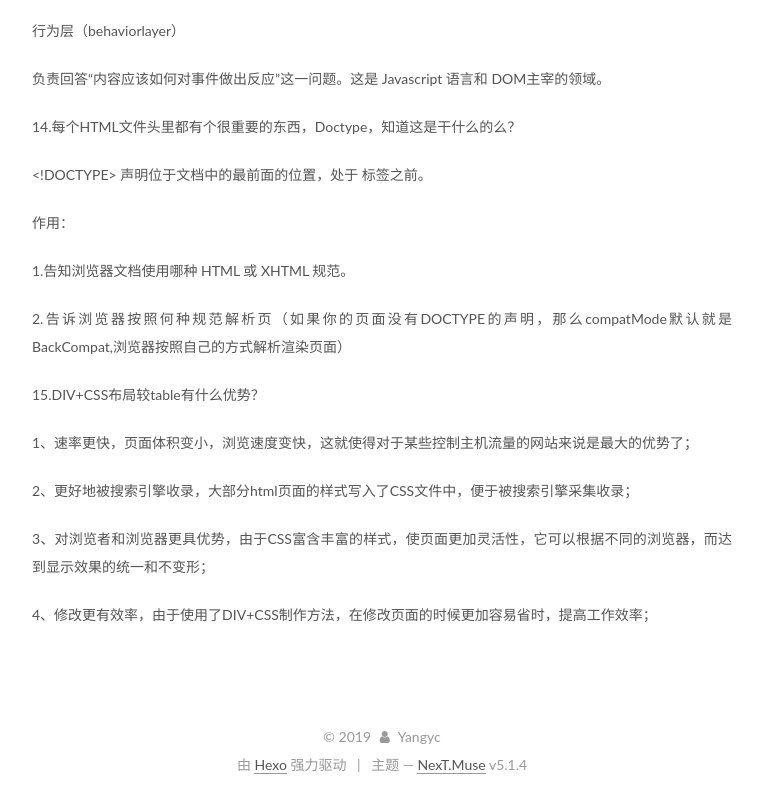
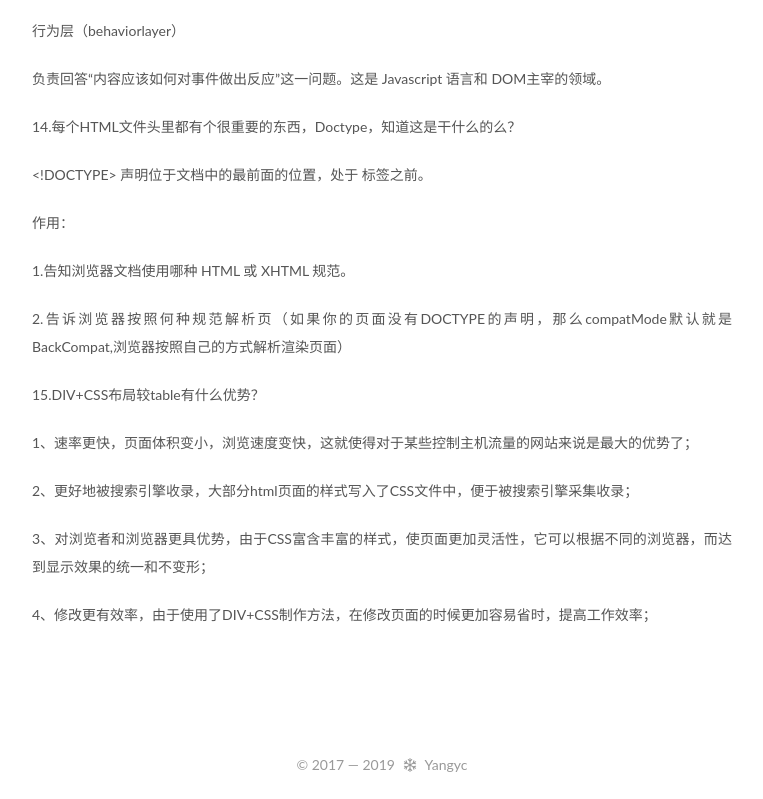
Before and after one commit to OvOyang/OvOyang.github.io, a plain HTML site: page 2017/11/30/前端面试题/index.html in a window 1280 px wide. Shown: the part 4076-4875 px from the top of the page, without its empty margins (98-861 px from the left). Drawn offline with Linux system fonts and the light colour scheme.

Commit message:
Site updated: 2019-02-23 19:26:31

```diff
--- a/2017/11/30/前端面试题/index.html
+++ b/2017/11/30/前端面试题/index.html
@@ -555,9 +555,9 @@
 
     <footer id="footer" class="footer">
       <div class="footer-inner">
-        <div class="copyright">&copy; <span itemprop="copyrightYear">2019</span>
+        <div class="copyright">&copy; 2017 &mdash; <span itemprop="copyrightYear">2019</span>
   <span class="with-love">
-    <i class="fa fa-user"></i>
+    <i class="fa fa-snowflake-o"></i>
   </span>
   <span class="author" itemprop="copyrightHolder">Yangyc</span>
 
@@ -565,15 +565,9 @@
 </div>
 
 
-  <div class="powered-by">由 <a class="theme-link" target="_blank" href="https://hexo.io">Hexo</a> 强力驱动</div>
 
 
 
-  <span class="post-meta-divider">|</span>
-
-
-
-  <div class="theme-info">主题 &mdash; <a class="theme-link" target="_blank" href="https://github.com/iissnan/hexo-theme-next">NexT.Muse</a> v5.1.4</div>
 
 
 
--- a/css/main.css
+++ b/css/main.css
@@ -1822,7 +1822,7 @@ pre .javascript .function {
   width: 4px;
   height: 4px;
   border-radius: 50%;
-  background: #44427c;
+  background: #ff1dc8;
 }
 .links-of-blogroll {
   font-size: 13px;
```
Also changed, not shown: archives/2017/11/index.html (+2 -8 lines), archives/2017/index.html (+2 -8 lines), archives/index.html (+2 -8 lines), index.html (+2 -8 lines).
